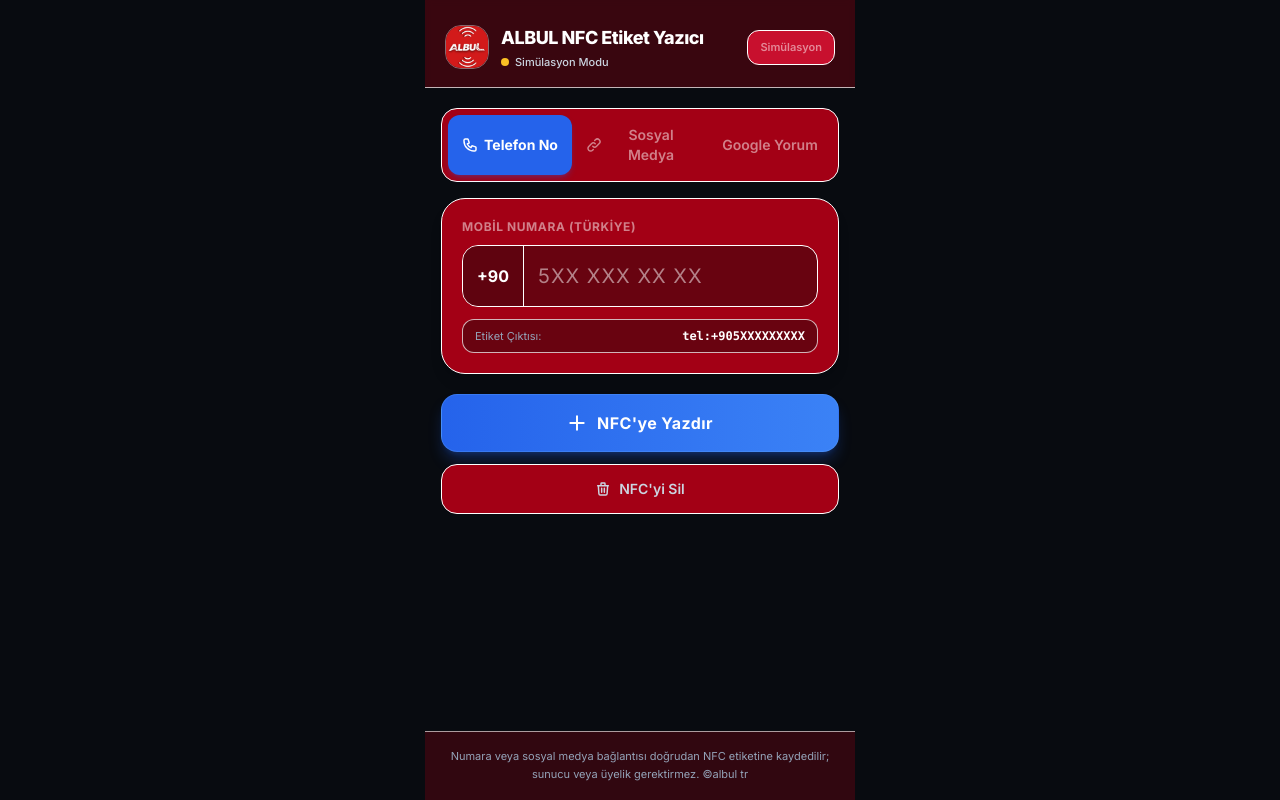
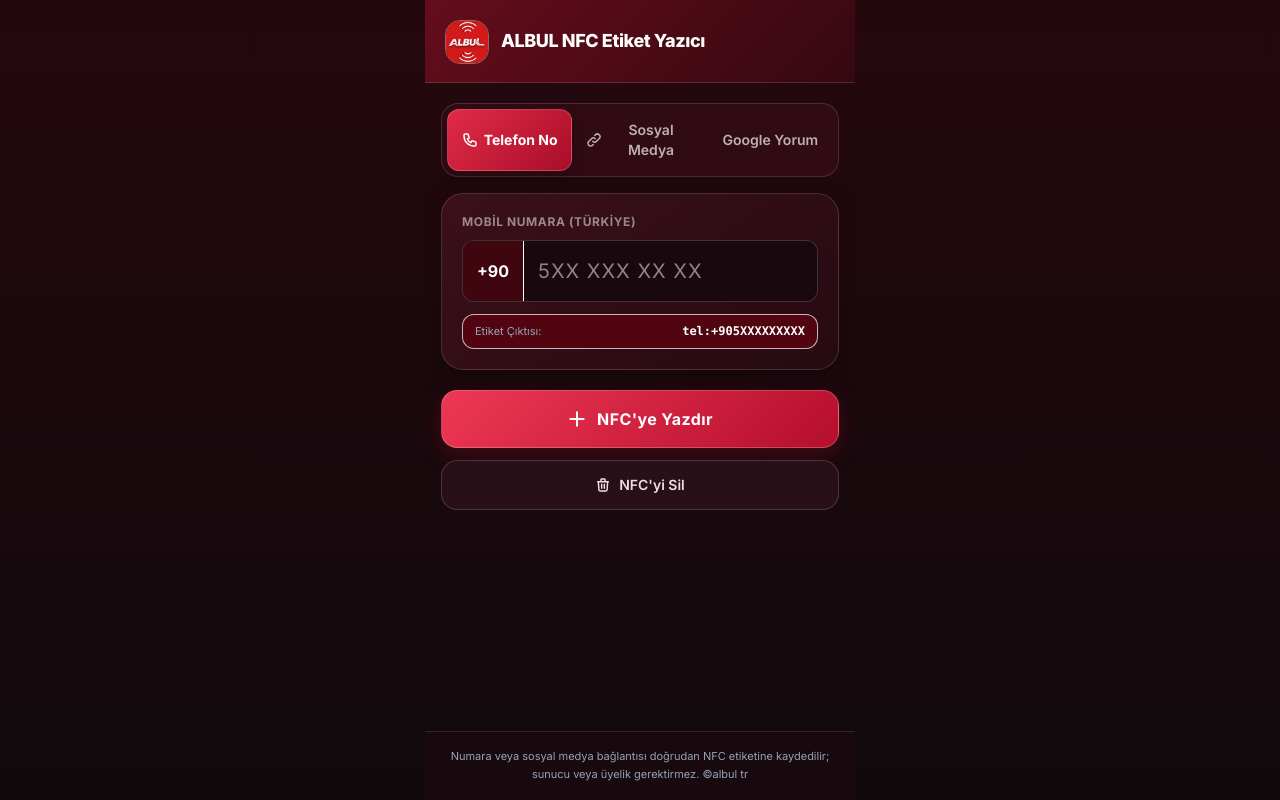
Before and after one commit to Albultr/Nfc-nunarator, a plain HTML site: page index.html in a window 1280 px wide. Drawn offline with nearby package versions, Linux system fonts and the light colour scheme.

Commit message:
Update index.html

```diff
--- a/index.html
+++ b/index.html
@@ -272,6 +272,138 @@ body {
         padding: 12px !important;
     }
 }
+
+/* =====================================
+   ALBUL NFC - YENİ PROFESYONEL TASARIM
+   ===================================== */
+
+/* Mod göstergesi ve değiştirme butonunu gizle */
+#modeIndicatorDot,
+#modeIndicatorText,
+#toggleSimModeBtn {
+    display: none !important;
+}
+
+/* Genel arka plan */
+body {
+    background:
+        radial-gradient(ellipse at top, #490914 0%, #18070b 48%, #080609 100%) !important;
+}
+
+/* Uygulama ana gövdesi */
+#appShell {
+    background: linear-gradient(180deg, #25080e 0%, #10090c 100%) !important;
+    color: #fff;
+}
+
+/* Üst başlık */
+#appShell > header {
+    background: linear-gradient(135deg, #650d1b, #350811) !important;
+    border-bottom: 1px solid rgba(255,255,255,.12) !important;
+    padding-top: 20px !important;
+    padding-bottom: 18px !important;
+}
+
+/* Logo */
+#appShell header img {
+    border: 1px solid rgba(255,255,255,.35) !important;
+    border-radius: 15px !important;
+}
+
+/* Uygulama adı */
+#appShell header h1 {
+    color: #fff !important;
+    letter-spacing: -.4px !important;
+}
+
+/* Sekme alanı */
+#appShell main nav {
+    background: #310b13 !important;
+    border: 1px solid rgba(255,255,255,.13) !important;
+    border-radius: 17px !important;
+    padding: 5px !important;
+    gap: 5px !important;
+}
+
+/* Bütün sekmeler */
+#appShell main nav button {
+    border-radius: 12px !important;
+    border: 1px solid transparent !important;
+    background: transparent !important;
+    color: rgba(255,255,255,.68) !important;
+    box-shadow: none !important;
+    transition: all .2s ease !important;
+}
+
+/* Aktif sekme */
+#appShell main nav button[aria-selected="true"] {
+    background: linear-gradient(135deg, #e12b48, #a90e29) !important;
+    color: #fff !important;
+    border-color: rgba(255,255,255,.18) !important;
+    box-shadow: 0 4px 12px rgba(0,0,0,.25) !important;
+}
+
+/* Telefon, sosyal medya ve Google kartları */
+#phonePanel,
+#socialPanel,
+#googlePanel {
+    background: linear-gradient(145deg, #3b101a, #260a12) !important;
+    border: 1px solid rgba(255,255,255,.14) !important;
+    border-radius: 22px !important;
+    box-shadow: 0 10px 28px rgba(0,0,0,.22) !important;
+}
+
+/* Giriş alanları */
+#appShell input,
+#appShell textarea,
+#phoneInputWrapper,
+#socialInputWrapper {
+    background-color: #19090e !important;
+    border-color: rgba(255,255,255,.17) !important;
+    color: #fff !important;
+    border-radius: 12px !important;
+}
+
+/* Giriş alanına dokunulduğunda */
+#appShell input:focus,
+#appShell textarea:focus {
+    border-color: #e34a60 !important;
+    outline: none !important;
+}
+
+/* Platform ve yardımcı butonlar */
+.platform-btn,
+#shortenGoogleBtn,
+#copyGoogleUrlBtn,
+#clearPhoneBtn,
+#clearSocialBtn {
+    border-radius: 12px !important;
+    border-color: rgba(255,255,255,.18) !important;
+    transition: all .2s ease !important;
+}
+
+/* Ana NFC yazdırma butonu */
+#writeActionBtn {
+    background: linear-gradient(135deg, #ed3854, #b50e2d) !important;
+    border: 1px solid rgba(255,255,255,.2) !important;
+    border-radius: 16px !important;
+    box-shadow: 0 7px 20px rgba(180,14,45,.25) !important;
+    color: #fff !important;
+}
+
+/* NFC silme butonu */
+#eraseActionBtn {
+    background: #291018 !important;
+    border: 1px solid rgba(255,255,255,.16) !important;
+    border-radius: 16px !important;
+    color: #f2dce1 !important;
+}
+
+/* Alt bilgi */
+#appShell > footer {
+    background: #18090e !important;
+    border-top: 1px solid rgba(255,255,255,.1) !important;
+    }
 
     </style>
 </head>
```
